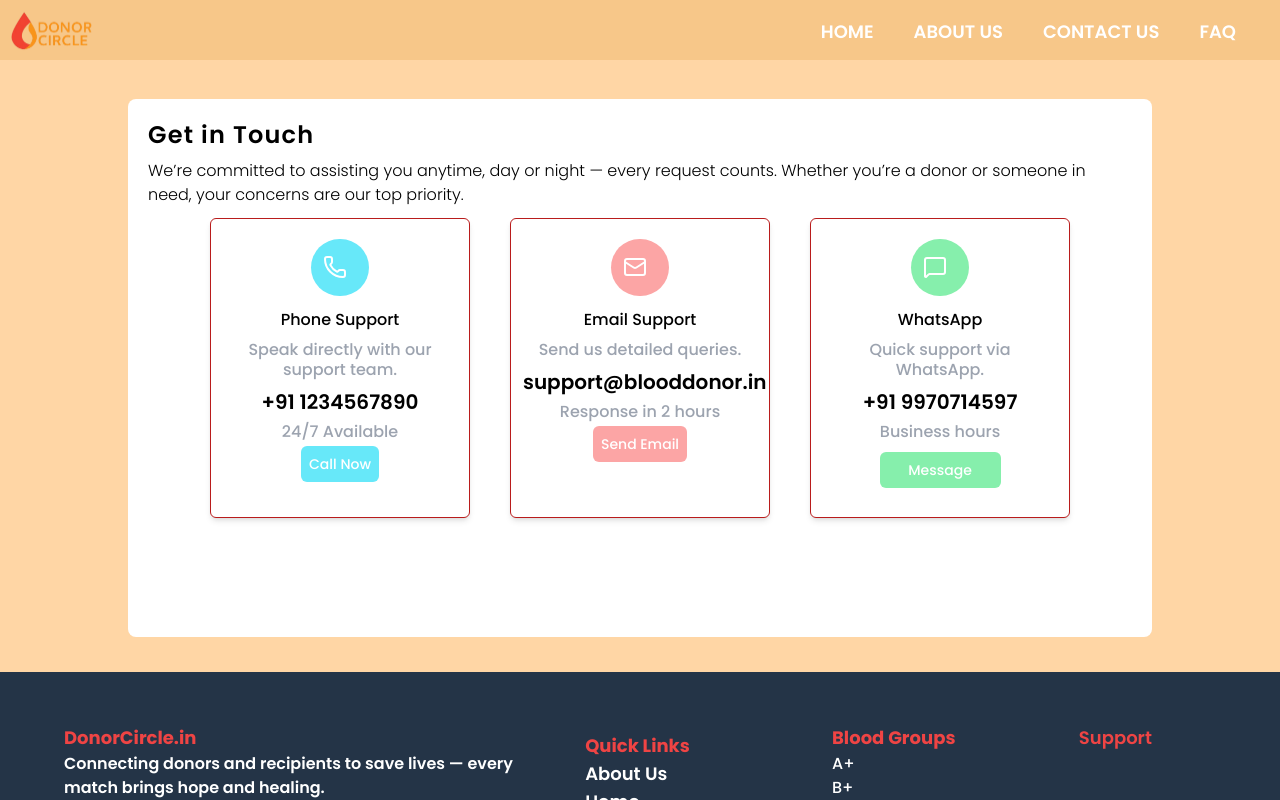
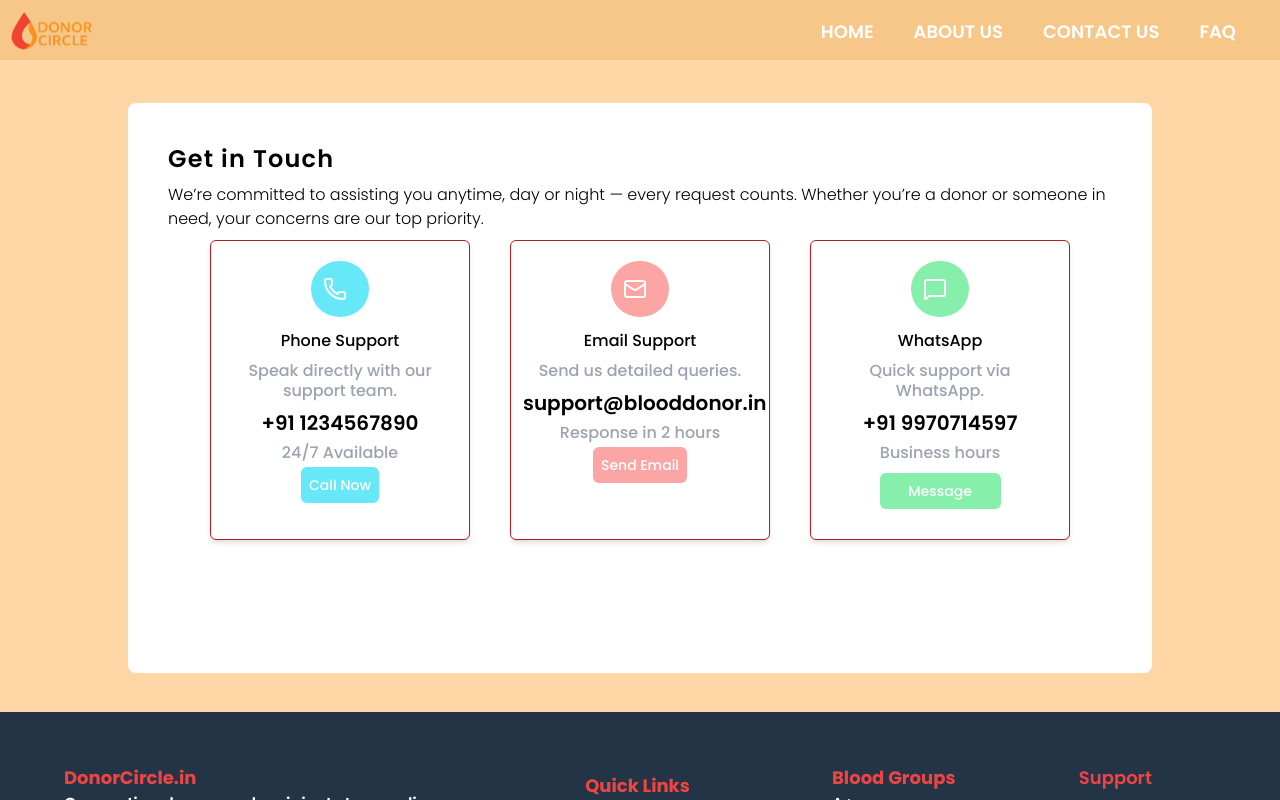
Before and after one commit to TanmayVidhate/DonorCircle_2, a React (Vite) app in the folder client/: page /contactus in a window 1280 px wide. Shown: the top 800 px of the page. Built offline with nearby package versions, Linux system fonts and the light colour scheme.

Commit message:
add padding

```diff
--- a/client/src/Views/ContactUs.jsx
+++ b/client/src/Views/ContactUs.jsx
@@ -16,7 +16,7 @@
             <Navbar />
             <div className='flex justify-center items-center'>
                 <div className='flex justify-center items-center rounded-lg bg-[#FFFFFF] mt-28 mx-10  sm:min-h-max sm:w-3/4 sm:px-5 lg:mt-36 lg:mb-20 lg:w-4/5 lg:h-4/5  2xl:w-3/5 '>
-                    <div className='w-full h-full '>
+                    <div className='w-full h-full p-5 '>
                         <div className=''>
                             <p className='text-2xl font-semibold  tracking-wider  mt-5'>Get in Touch</p>
                         </div>
```
